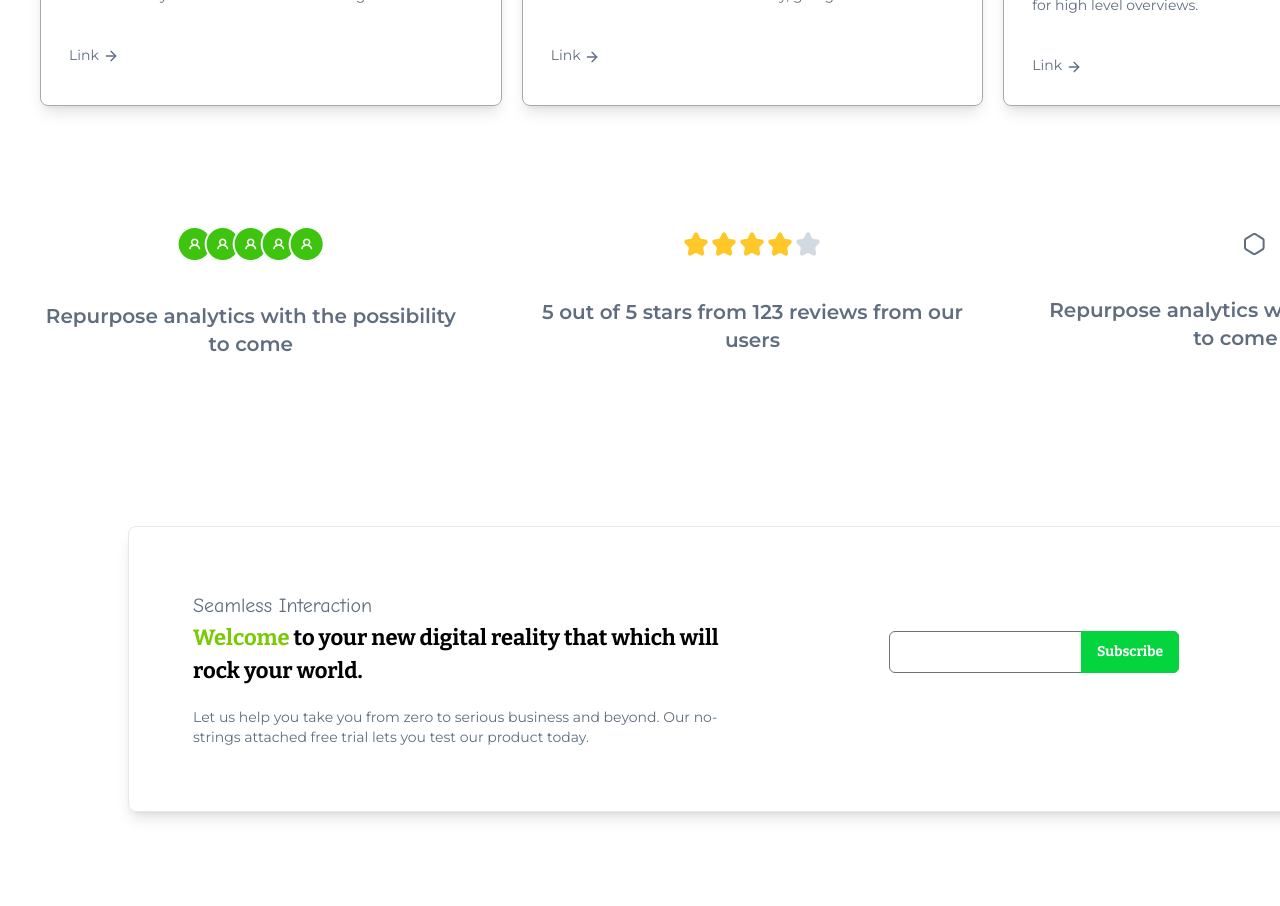
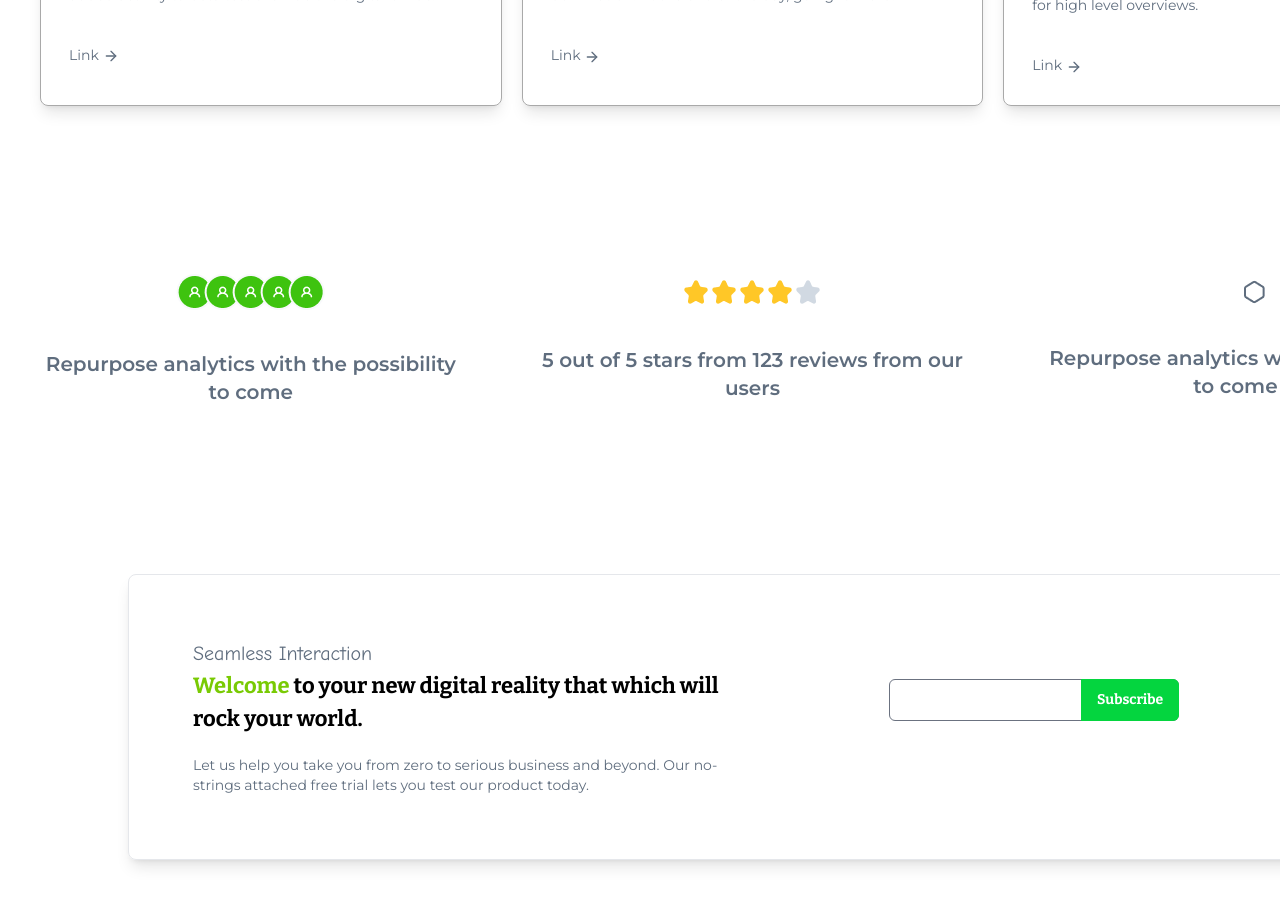
Before and after one commit to Yehtetaung158/team_tast, a React (Vite) app: page / in a window 1280 px wide. Shown: the part 4320-5226 px from the top of the page. Built offline with nearby package versions, Linux system fonts and the light colour scheme.

Commit message:
shadow and margin fixed

```diff
--- a/src/feature/home/components/MailSection.jsx
+++ b/src/feature/home/components/MailSection.jsx
@@ -3,7 +3,7 @@ import React from "react";
 const MailSection = () => {
   return (
     <div className="lg:p-32">
-      <div className="grid grid-cols-1 md:grid-cols-2 gap-2 lg:border rounded-lg shadow-lg bg-[#F9FBF8B2]items-center p-16 space-y-10 hover:shadow-2xl transition-all ease-in-out duration-150 delay-75">
+      <div className="grid grid-cols-1 md:grid-cols-2 gap-2 lg:border rounded-lg lg:shadow-lg bg-[#F9FBF8B2]items-center p-16 space-y-10 hover:shadow-2xl transition-all ease-in-out duration-150 delay-75">
 
         <div>
           <h5 className=" font-miniHeader_style text-fontSizeParagraph text-paragraphColor">Seamless Interaction</h5>
--- a/src/feature/home/components/ReviewSection.jsx
+++ b/src/feature/home/components/ReviewSection.jsx
@@ -6,7 +6,7 @@ import img3 from "../../../assets/HomeIMG/Icon.png"
 
 const ReviewSection = () => {
   return (
-    <div className='grid grid-cols-1  lg:grid-cols-3 pt-20'>
+    <div className='grid grid-cols-1  lg:grid-cols-3 pt-32'>
         <div className='flex flex-col items-center justify-center gap-5 p-5'>
             <div>
                 <img src={img1} alt="" />
```
